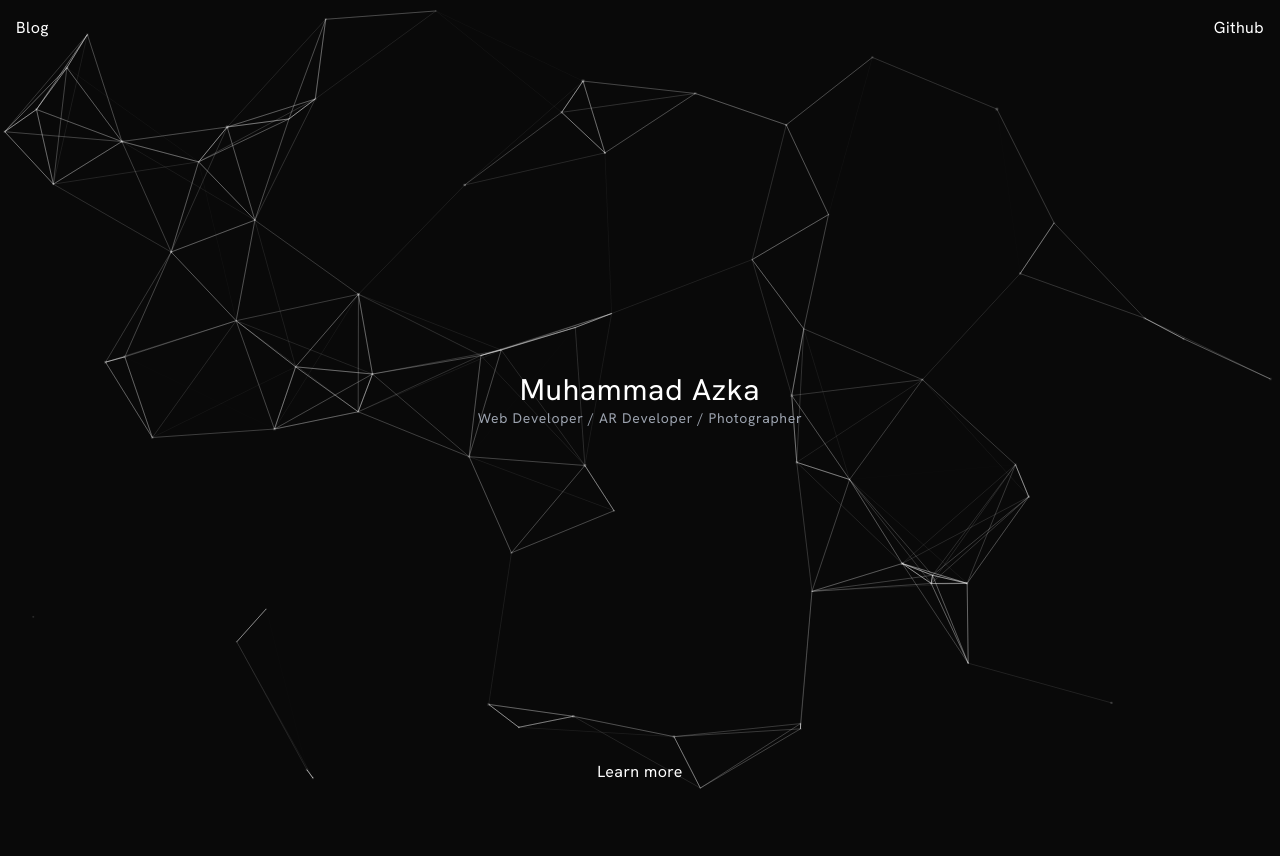
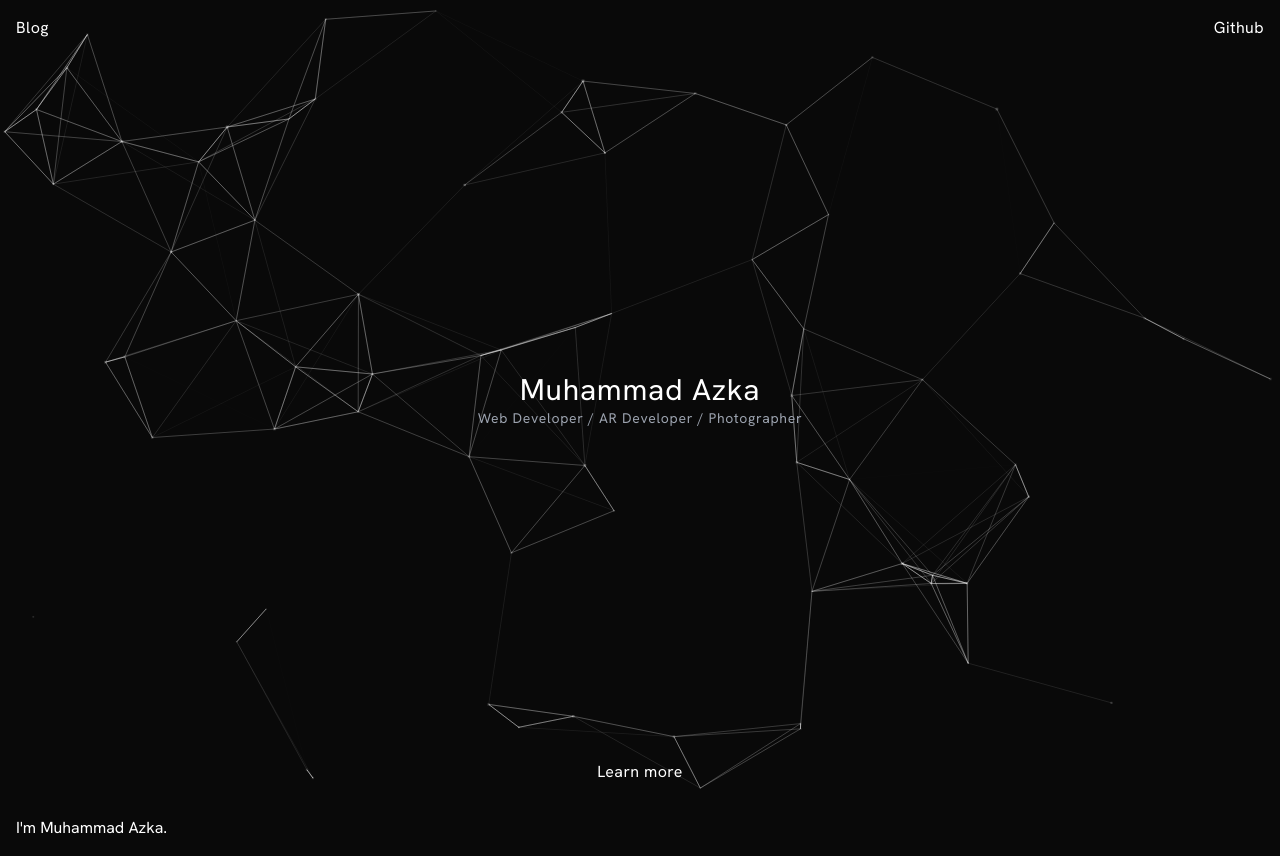
Before and after one commit to mazkaaa/mazka.dev, a Next.js app: page / in a window 1280 px wide. Before the commit the page ends 800 px from the top, so only its background shows below. Built offline with nearby package versions, Linux system fonts and the light colour scheme.

Commit message:
added some codes

```diff
--- a/src/pages/index.tsx
+++ b/src/pages/index.tsx
@@ -171,8 +171,10 @@ export default function Home() {
           data-scroll
         />
       </section>
-      <section>
-
+      <section className="container mx-auto p-4" data-scroll-section>
+        <p className="text-white" data-scroll-delay="5">
+          I&apos;m Muhammad Azka.
+        </p>
       </section>
     </>
   );
```
